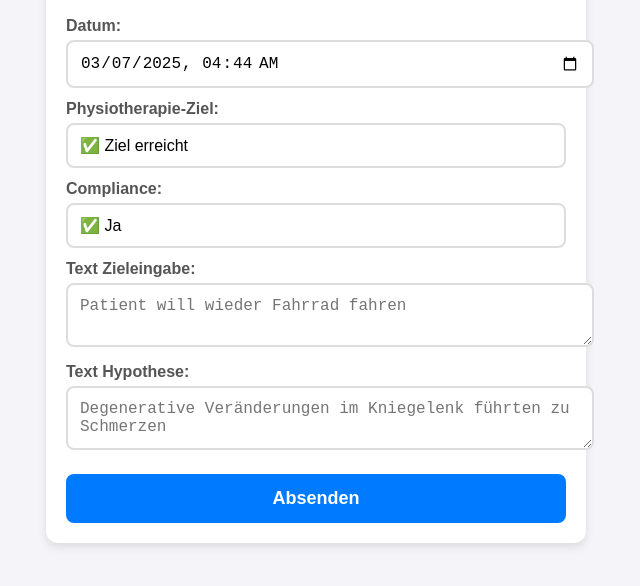
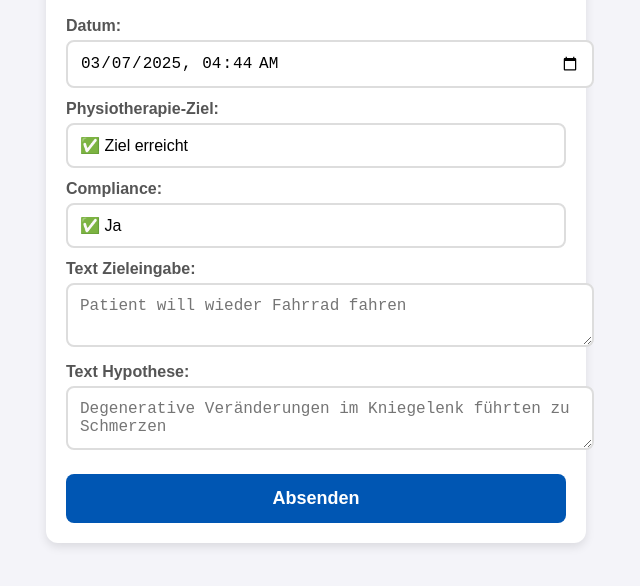
Before and after one commit to qrisr/physio-bericht, a plain HTML site: page index.html in a window 1280 px wide. Shown: the part 204-790 px from the top of the page, without its empty margins (324-964 px from the left). Drawn offline with Linux system fonts and the light colour scheme.

Commit message:
button blau

```diff
--- a/styles.css
+++ b/styles.css
@@ -70,7 +70,7 @@ input:focus, select:focus, textarea:focus {
 /* Absenden-Button */
 button {
     width: 100%;
-    background-color: #007bff;
+    background-color: #0056b3; /* Dunkleres Blau für bessere Sichtbarkeit */
     color: white;
     padding: 14px;
     font-size: 18px;
@@ -83,7 +83,7 @@ button {
 }
 
 button:hover {
-    background-color: #0056b3;
+    background-color: #003d80; /* Noch dunkler beim Hover */
 }
 
 /* Mobile-Optimierung */
```
